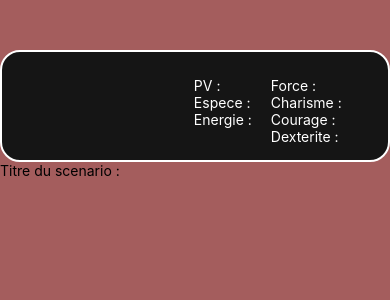
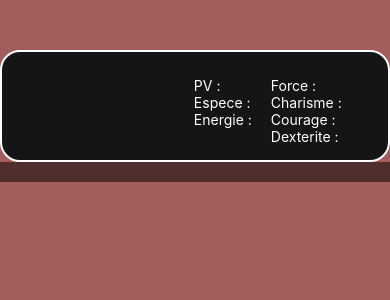
Before and after one commit to thomas-rooty/spacescape-novel, a React Native app: screen /Playing in a window 390 px wide. Shown: the top 300 px of the page. Built offline with nearby package versions, Linux system fonts and the light colour scheme; no server answers.

Commit message:
Scenario title

```diff
--- a/screens/playing/Playing.js
+++ b/screens/playing/Playing.js
@@ -1,12 +1,10 @@
 import { useEffect } from 'react'
 import { View, StyleSheet, Text } from 'react-native'
-import { useCharactersStore } from '../../stores/characters.store'
 import { useScenariosStore } from '../../stores/scenarios.store'
 import { getAllScenarios } from '../../utils/fetchData'
 import CharStats from '../../components/charstats/CharStats'
 
 const Playing = () => {
-  const selectedCharacter = useCharactersStore((state) => state.selectedCharacter)
   const selectedScenario = useScenariosStore((state) => state.selectedScenario)
   const setSelectedScenario = useScenariosStore((state) => state.setSelectedScenario)
   const scenarios = useScenariosStore((state) => state.scenarios)
@@ -35,7 +33,7 @@ const Playing = () => {
       <View style={styles.characterContainer}>
         <CharStats />
       </View>
-      <Text style={styles.text}>Titre du scenario : {selectedScenario?.titre}</Text>
+      <Text style={styles.title}>{selectedScenario?.titre}</Text>
     </View>
   )
 }
@@ -50,6 +48,15 @@ const styles = StyleSheet.create({
     width: 200,
     height: 200,
   },
+  title: {
+    fontSize: 30,
+    color: '#fff',
+    textAlign: 'center',
+    padding: 10,
+    fontWeight: 'bold',
+    fontStyle: 'italic',
+    backgroundColor: 'rgba(0,0,0,0.5)',
+  }
 })
 
 export default Playing
```
